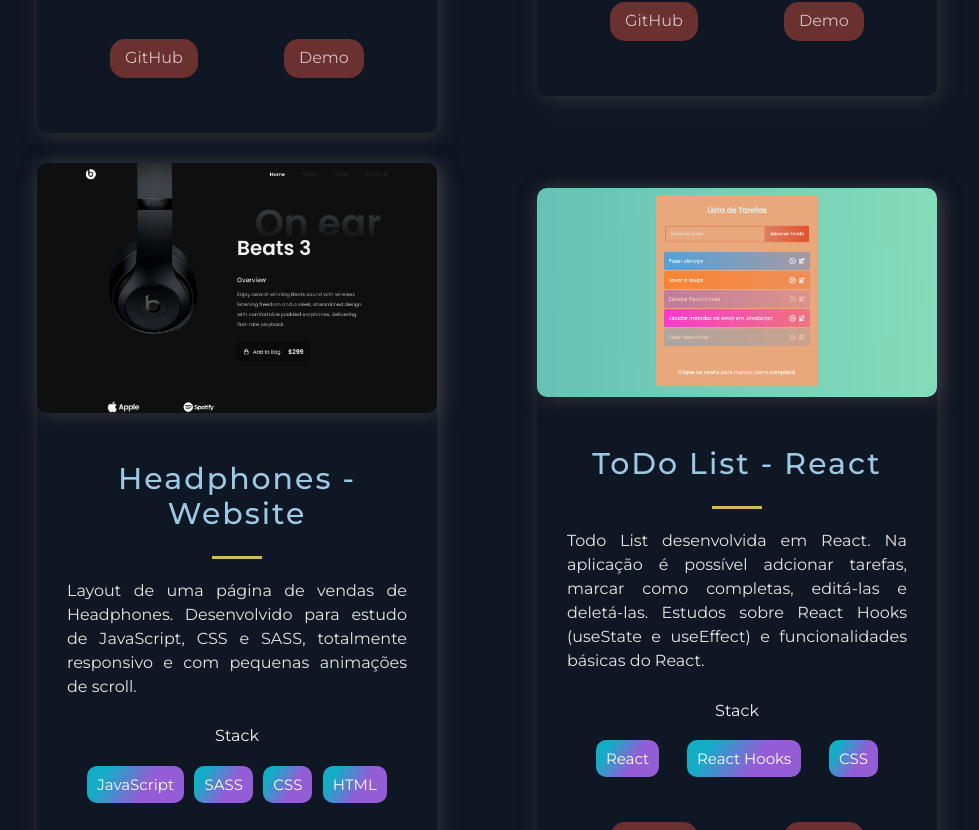
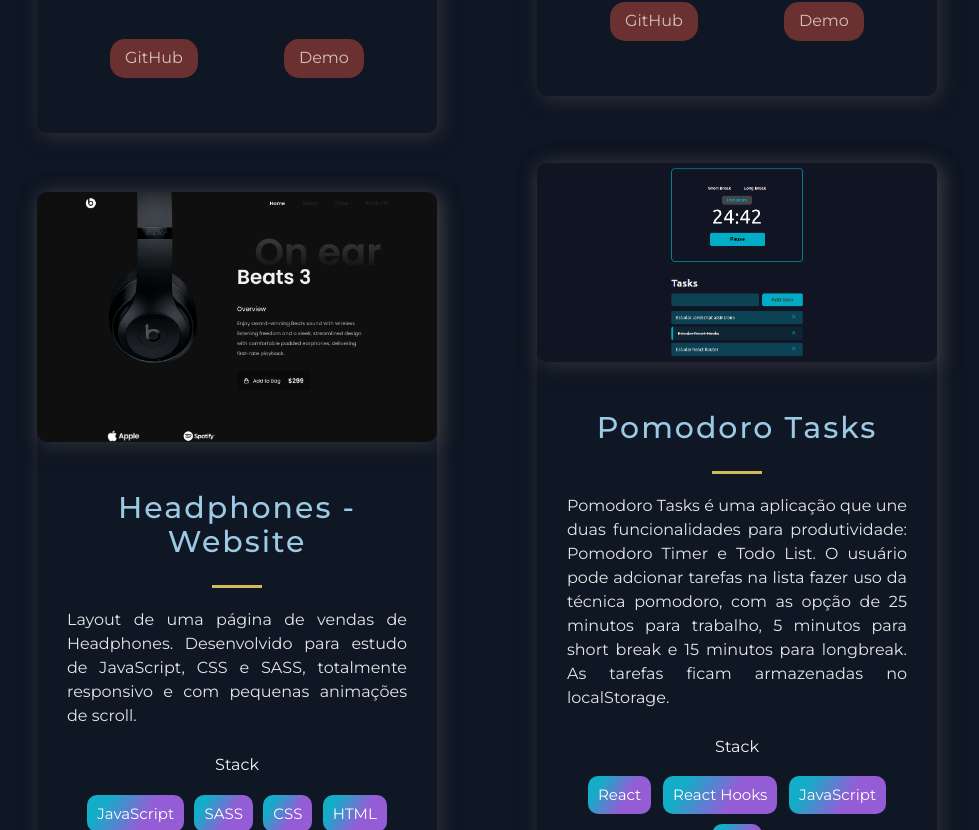
Before and after one commit to gregisb/Portfolio, a Next.js app: page / in a window 1280 px wide. Shown: the part 1530-2360 px from the top of the page, without its empty margins (153-1132 px from the left). Built offline with nearby package versions, Linux system fonts and the light colour scheme.

Commit message:
new project

```diff
--- a/src/components/Header/Header.js
+++ b/src/components/Header/Header.js
@@ -1,7 +1,7 @@
 import Link from 'next/link';
 import React from 'react';
-import { AiFillGithub, AiFillInstagram, AiFillLinkedin } from 'react-icons/ai';
-import { DiCssdeck } from 'react-icons/di';
+import { AiFillGithub, AiFillLinkedin } from 'react-icons/ai';
+
 import { GiPalmTree } from 'react-icons/gi';
 
 import { Container, Div1, Div2, Div3, NavLink, SocialIcons, Span, Span2 } from './HeaderStyles';
--- a/src/constants/constants.js
+++ b/src/constants/constants.js
@@ -27,12 +27,12 @@
     id: 2,
   },
   {
-    title: 'ToDo List - React',
-    description: "Todo List desenvolvida em React. Na aplicação é possível adcionar tarefas, marcar como completas, editá-las e deletá-las. Estudos sobre React Hooks (useState e useEffect) e funcionalidades básicas do React.",
-    image: '/images/todo.png',
-    tags: ['React', 'React Hooks', 'CSS'],
-    source: 'https://gr-todo-list-react.vercel.app/',
-    visit: 'https://github.com/gregisb/TodoList-React',
+    title: 'Pomodoro Tasks',
+    description: "Pomodoro Tasks é uma aplicação que une duas funcionalidades para produtividade: Pomodoro Timer e Todo List. O usuário pode adcionar tarefas na lista fazer uso da técnica pomodoro, com as opção de 25 minutos para trabalho, 5 minutos para short break e 15 minutos para longbreak. As tarefas ficam armazenadas no localStorage.",
+    image: '/images/pomodorotasks.png',
+    tags: ['React', 'React Hooks', 'JavaScript', 'CSS'],
+    source: 'https://pomodoro-tasks-psi.vercel.app/',
+    visit: 'https://github.com/gregisb/Pomodoro-Tasks',
     id: 3,
   },
 
--- a/src/pages/_app.js
+++ b/src/pages/_app.js
@@ -1,10 +1,12 @@
 import Theme from '../styles/theme';
 
-export default function App({ Component, pageProps }) {
+export default function App({ Component, pageProps, Script }) {
   return (
     <>
+
       <Theme>
         <Component {...pageProps} />
+
       </Theme>
     </>
   );
```
Also changed, not shown: lib/gtag.js (added, +17 -0 lines), public/images/pomodorotasks.png (added).
